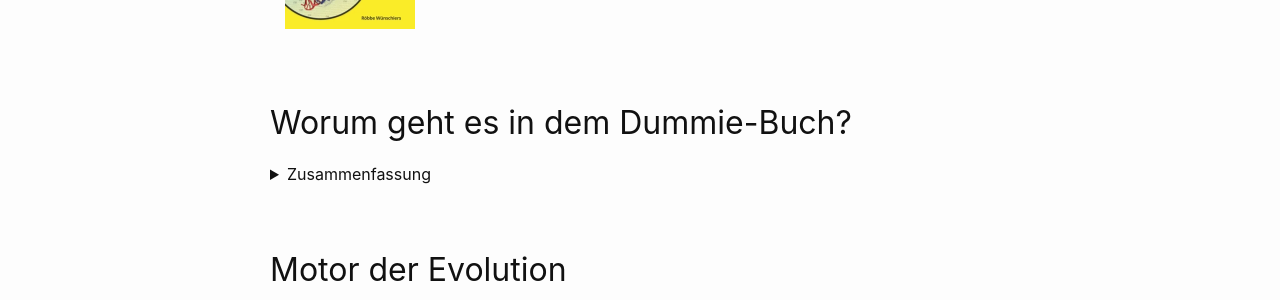
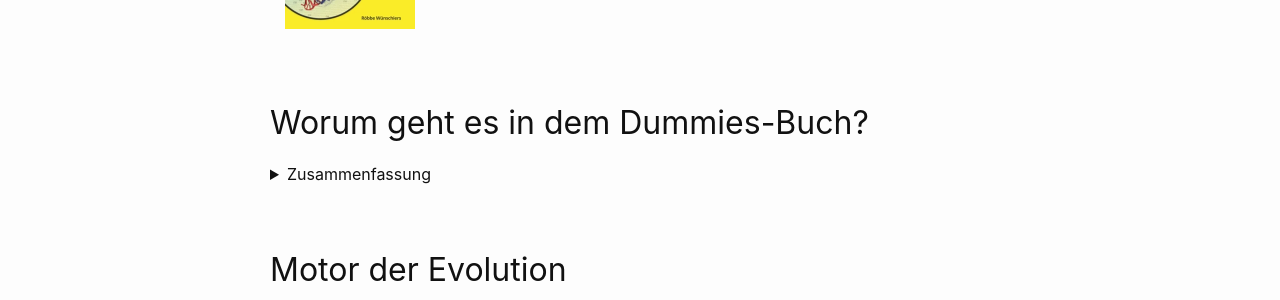
Before and after one commit to awkologist/dummie, a Jekyll site: the page built from index.md, in a window 1280 px wide. Shown: the part 400-700 px from the top of the page. Built offline with Jekyll 4.4.1, drawn with Linux system fonts in a browser that asks for light colours; Markdown is read by kramdown in place of the engine named in the settings.

Commit message:
Update index.md

```diff
--- a/index.md
+++ b/index.md
@@ -16,7 +16,7 @@ title: Allgemeinbildung Gene, Genetik und Gentechnik für Dummies
   </tr>
  </table>
 
-## Worum geht es in dem Dummie-Buch?
+## Worum geht es in dem Dummies-Buch?
 
 <details>
   <summary>Zusammenfassung</summary>
```
